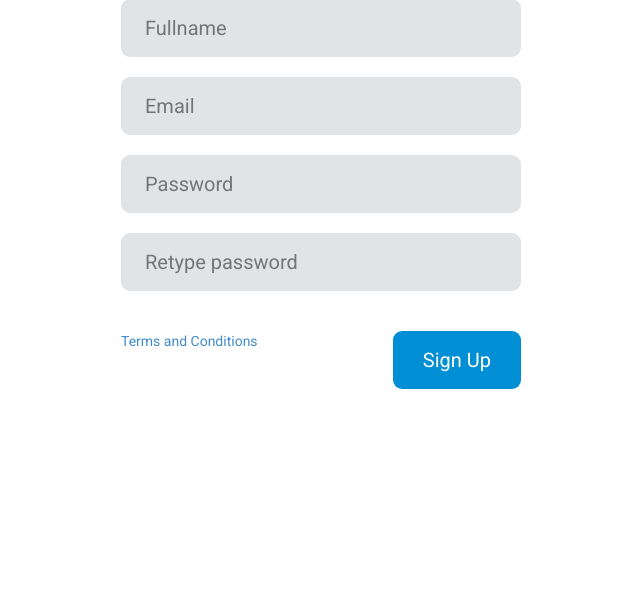
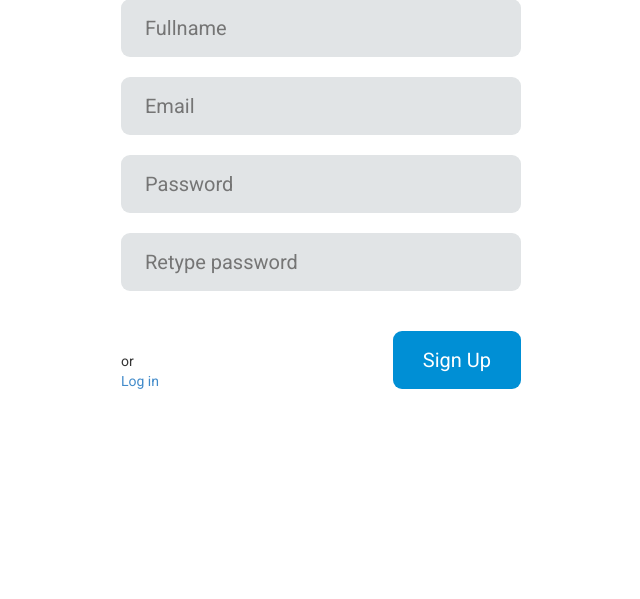
Before and after one commit to Robodarshan/robodarshan, a Django app: page /accounts/register/ in a window 1280 px wide. Shown: the part 210-809 px from the top of the page, without its empty margins (319-959 px from the left). Run offline with Django 3.2, Linux system fonts and the light colour scheme; parts of the project's set-up code (start-up, migrations or seed data) failed here and were passed over; some libraries are stand-ins or nearby versions.

Commit message:
added login link in registration page

```diff
--- a/accounts/templates/accounts/register.html
+++ b/accounts/templates/accounts/register.html
@@ -13,7 +13,9 @@
 {% block form-target %}{% url "accounts:register" %}{% endblock %}
 
 {% block form-extra-links %}
-	<a href="#"> Terms and Conditions</a><br/>
+	<br/>
+	or<br/>
+	<a href="{% url 'accounts:login' %}">Log in</a>
 {% endblock%}
 
 {% block form-submit-label %}Sign Up{% endblock %}
```
